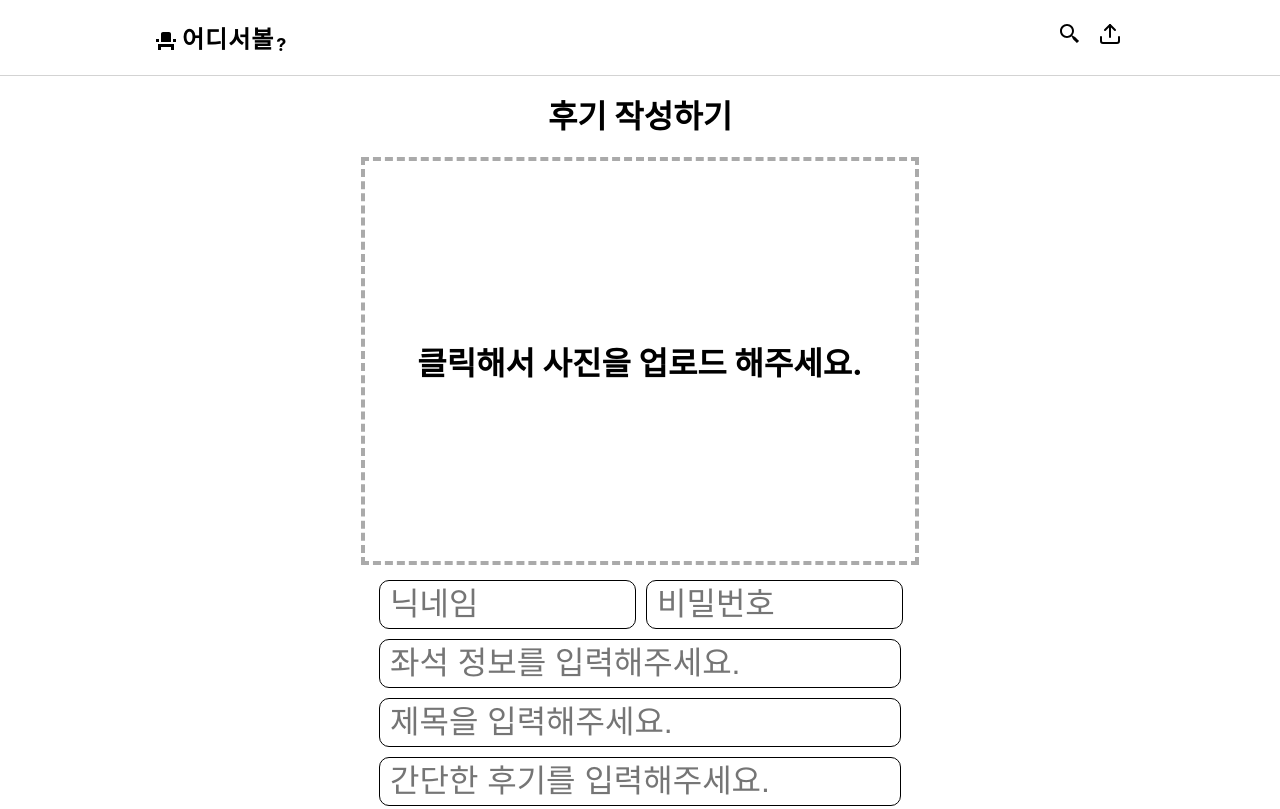
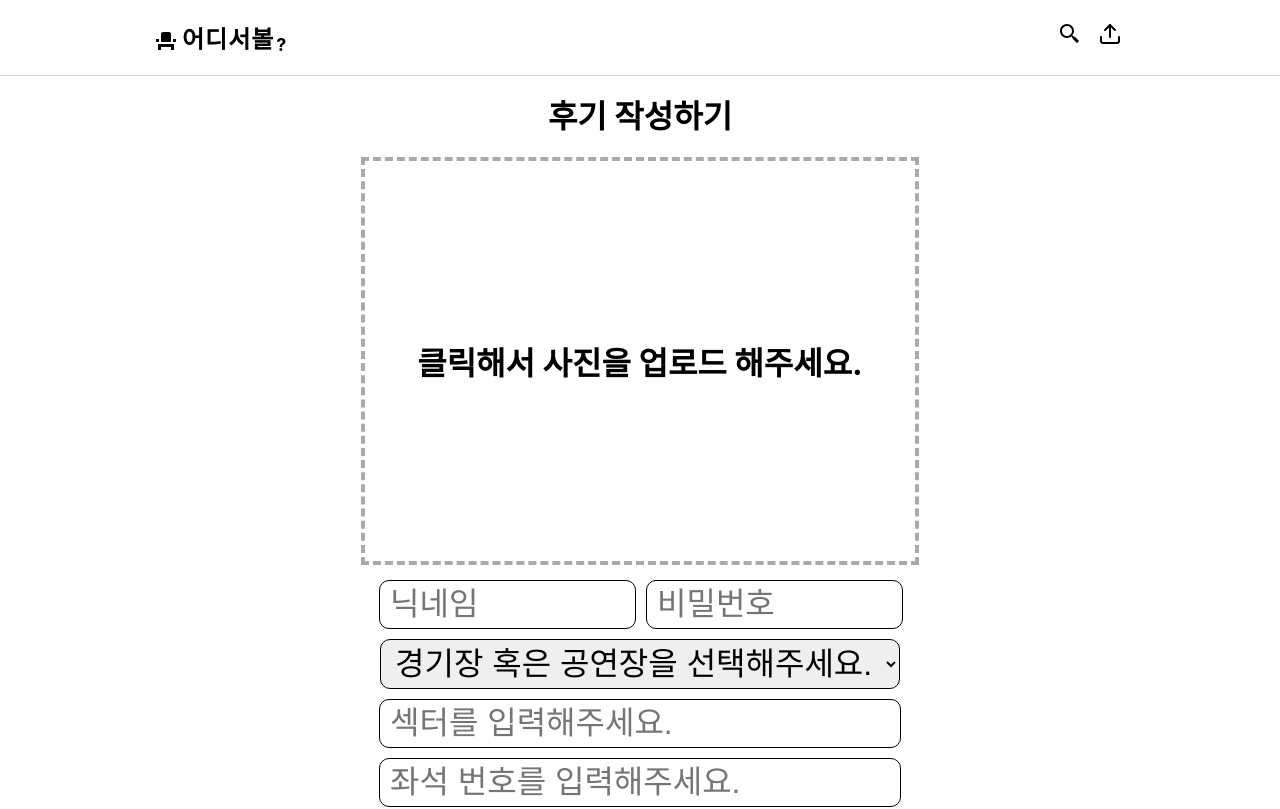
Before and after one commit to OneEpitome/WBProject, a React (Create React App) app in the folder Frontend/wb-project/: page /upload in a window 1280 px wide. Shown: the top 809 px of the page. Built offline with nearby package versions, Linux system fonts and the light colour scheme.

Commit message:
Update UploadForm.jsx

```diff
--- a/Frontend/wb-project/src/components/Upload/UploadForm.jsx
+++ b/Frontend/wb-project/src/components/Upload/UploadForm.jsx
@@ -33,6 +33,15 @@ const Input = styled.input`
   border-radius: 10px;
   padding: 5px 10px;
   width: 500px;
+`;
+
+const Select = styled.select`
+  margin: 5px;
+  font-size: 32px;
+  border: 1px solid black;
+  border-radius: 10px;
+  width: 520px;
+  padding: 5px 10px;
 `;
 
 const WarningMessage = styled.span`
@@ -73,7 +82,10 @@ export default function UploadForm() {
       password: "",
       title: "",
       content: "",
-      seatId: "",
+      venue: "",
+      sector: "",
+      seatNumber: "",
+      // seatId: "",
       // memberId: "1",
       imageFile: null,
     },
@@ -91,7 +103,10 @@ export default function UploadForm() {
       formData.append("password", values.password);
       formData.append("title", values.title);
       formData.append("content", values.content);
-      formData.append("seatId", values.seatId);
+      formData.append("venue", values.venue);
+      formData.append("sector", values.sector);
+      formData.append("seatNumber", values.seatNumber);
+      // formData.append("seatId", values.seatId);
       // formData.append("memberId", values.memberId);
       formData.append("imageFile", values.imageFile); // 파일 추가
 
@@ -107,9 +122,12 @@ export default function UploadForm() {
       // alert(data);
       alert(data);
     },
-    validate: ({ seatId, imageFile, nickname, password }) => {
+    validate: ({ seatId, venue, sector, seatNumber, imageFile, nickname, password }) => {
       const errors = {};
-      if (!seatId) errors.seatId = "⬆️ 좌석 정보를 입력해주세요!";
+      // if (!seatId) errors.seatId = "⬆️ 좌석 정보를 입력해주세요!";
+      if (!venue) errors.venue = "⬆️ 경기장 혹은 공연장을 선택해주세요!";
+      if (!sector) errors.sector = "⬆️ 섹터를 입력해주세요!";
+      if (!seatNumber) errors.seatNumber = "⬆️ 좌석번호를 입력해주세요!";
       if (!imageFile) errors.imageFile = "⬆️ 좌석 이미지를 업로드해주세요!";
       if (!nickname) errors.nickname = "⬆️ 닉네임을 입력해주세요!";
       if (!password) errors.password = "⬆️ 비밀번호를 입력해주세요!";
@@ -167,13 +185,33 @@ export default function UploadForm() {
           </InputBox>
         </div>
         <InputBox>
+          <Select
+            name='venue'
+            onChange={handleChange}
+          >
+            <option value="">경기장 혹은 공연장을 선택해주세요.</option>
+            <option value="대전월드컵경기장">대전월드컵경기장</option>
+            <option value="한화생명이글스파크" disabled>한화생명이글스파크</option>
+            <option value="정심화홀" disabled>정심화홀</option>
+          </Select>
+          <WarningMessage>{errors.venue}</WarningMessage>
+        </InputBox>
+        <InputBox>
+          <Input
+            type='string'
+            name='sector'
+            placeholder='섹터를 입력해주세요.'
+          />
+          <WarningMessage>{errors.sector}</WarningMessage>
+        </InputBox>
+        <InputBox>
           <Input
             type="number"
-            name="seatId"
-            placeholder="좌석 정보를 입력해주세요."
+            name="seatNumber"
+            placeholder="좌석 번호를 입력해주세요."
             onChange={handleChange}
           />
-          <WarningMessage>{errors.seatId}</WarningMessage>
+          <WarningMessage>{errors.seatNumber}</WarningMessage>
         </InputBox>
         <InputBox>
           <Input
```
